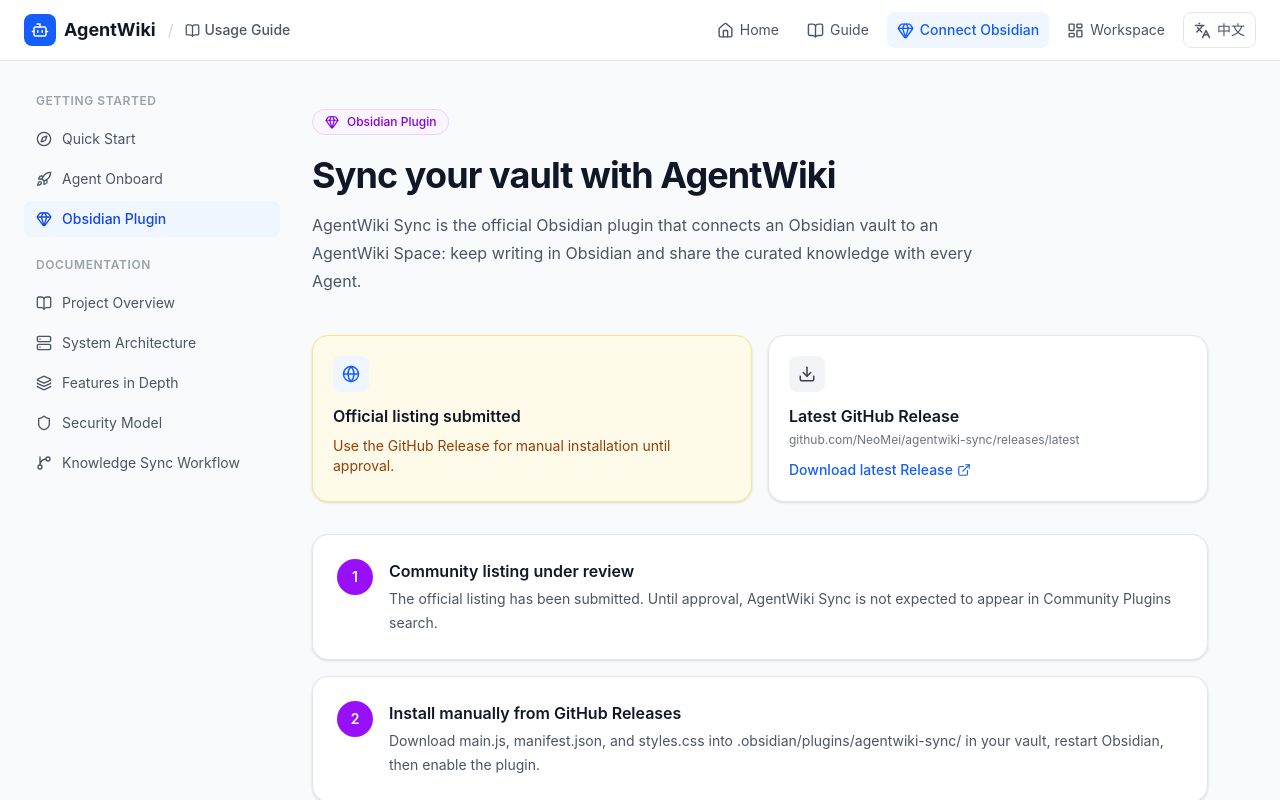
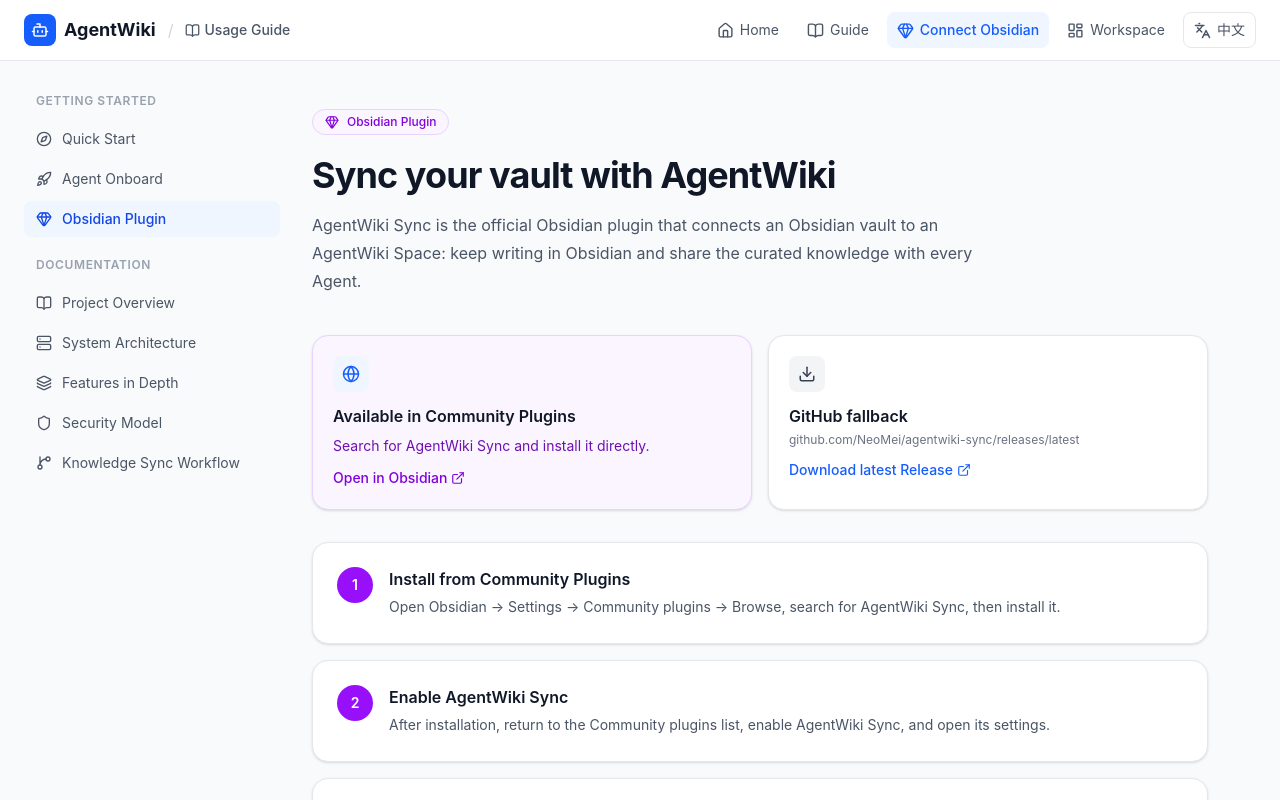
Before and after one commit to NeoMei/AgentWiki, a React (Vite) app in the folder agentwiki/apps/client/: page /guide/obsidian in a window 1280 px wide. Shown: the top 800 px of the page. Built offline with nearby package versions, Linux system fonts and the light colour scheme.

Commit message:
feat(guide): install Obsidian from community plugins

```diff
--- a/agentwiki/apps/client/src/features/guide/ObsidianGuide.tsx
+++ b/agentwiki/apps/client/src/features/guide/ObsidianGuide.tsx
@@ -6,6 +6,7 @@ import { useAuth } from '../../context/AuthContext';
 import { ObsidianConnectionPanel } from './ObsidianConnectionPanel';
 
 const GITHUB_RELEASE_URL = 'https://github.com/NeoMei/agentwiki-sync/releases/latest';
+const OBSIDIAN_PLUGIN_URL = 'obsidian://show-plugin?id=agentwiki-sync';
 const SERVER_URL = 'https://agentwiki.quukk.com/api';
 
 export const ObsidianGuide: React.FC = () => {
@@ -15,16 +16,16 @@ export const ObsidianGuide: React.FC = () => {
 
   const steps = [
     {
-      title: zh ? '社区市场审核中' : 'Community listing under review',
+      title: zh ? '在第三方插件市场安装' : 'Install from Community Plugins',
       body: zh
-        ? '官方上架申请已经提交。审核通过前，在 Obsidian 社区插件中搜索不到 AgentWiki Sync，这是当前预期状态。'
-        : 'The official listing has been submitted. Until approval, AgentWiki Sync is not expected to appear in Community Plugins search.',
+        ? '打开 Obsidian → 设置 → 第三方插件 → 浏览，搜索 AgentWiki Sync，点击安装。'
+        : 'Open Obsidian → Settings → Community plugins → Browse, search for AgentWiki Sync, then install it.',
     },
     {
-      title: zh ? '从 GitHub Release 手动安装' : 'Install manually from GitHub Releases',
+      title: zh ? '启用 AgentWiki Sync' : 'Enable AgentWiki Sync',
       body: zh
-        ? '下载 main.js、manifest.json、styles.css，放入 Vault 的 .obsidian/plugins/agentwiki-sync/，重启 Obsidian 后启用插件。'
-        : 'Download main.js, manifest.json, and styles.css into .obsidian/plugins/agentwiki-sync/ in your vault, restart Obsidian, then enable the plugin.',
+        ? '安装完成后返回第三方插件列表，启用 AgentWiki Sync，然后打开插件设置。'
+        : 'After installation, return to the Community plugins list, enable AgentWiki Sync, and open its settings.',
     },
     {
       title: zh ? '连接你的 AgentWiki' : 'Connect to your AgentWiki',
@@ -51,13 +52,20 @@ export const ObsidianGuide: React.FC = () => {
       </header>
 
       <section className="mt-10 grid gap-4 sm:grid-cols-2" aria-label={zh ? '插件资源' : 'Plugin resources'}>
-        <div className="rounded-2xl border border-amber-200 bg-amber-50 p-5 shadow-sm">
+        <a
+          href={OBSIDIAN_PLUGIN_URL}
+          aria-label={zh ? '在 Obsidian 中打开' : 'Open in Obsidian'}
+          className="group rounded-2xl border border-purple-200 bg-purple-50 p-5 shadow-sm transition hover:border-purple-400 hover:shadow"
+        >
           <div className="mb-3 flex h-9 w-9 items-center justify-center rounded-lg bg-blue-50">
             <Globe size={18} className="text-blue-600" />
           </div>
-          <h2 className="font-semibold leading-6">{zh ? '官方上架申请已提交' : 'Official listing submitted'}</h2>
-          <p className="mt-2 text-sm text-amber-800">{zh ? '审核通过前请使用 GitHub Release 手动安装。' : 'Use the GitHub Release for manual installation until approval.'}</p>
-        </div>
+          <h2 className="font-semibold leading-6">{zh ? '已上架第三方插件市场' : 'Available in Community Plugins'}</h2>
+          <p className="mt-2 text-sm text-purple-800">{zh ? '搜索 AgentWiki Sync 即可安装。' : 'Search for AgentWiki Sync and install it directly.'}</p>
+          <span className="mt-3 inline-flex items-center gap-1 text-sm font-medium text-purple-700">
+            {zh ? '在 Obsidian 中打开' : 'Open in Obsidian'} <ExternalLink size={14} />
+          </span>
+        </a>
         <a
           href={GITHUB_RELEASE_URL}
           aria-label={zh ? '下载最新 Release' : 'Download latest Release'}
@@ -68,7 +76,7 @@ export const ObsidianGuide: React.FC = () => {
           <div className="mb-3 flex h-9 w-9 items-center justify-center rounded-lg bg-gray-100">
             <Download size={18} className="text-gray-700" />
           </div>
-          <h2 className="font-semibold leading-6">{zh ? '最新 GitHub Release' : 'Latest GitHub Release'}</h2>
+          <h2 className="font-semibold leading-6">{zh ? 'GitHub 备用安装' : 'GitHub fallback'}</h2>
           <p className="mt-1 break-all text-xs text-gray-500">github.com/NeoMei/agentwiki-sync/releases/latest</p>
           <span className="mt-3 inline-flex items-center gap-1 text-sm font-medium text-blue-600">
             {zh ? '下载最新 Release' : 'Download latest Release'} <ExternalLink size={14} />
```
Also changed, not shown: 1 other file (tests, documents, lock files or other folders).
